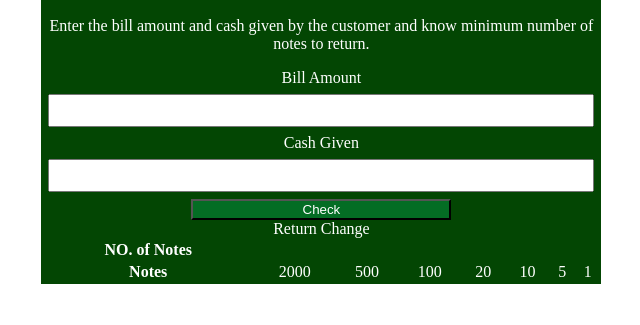
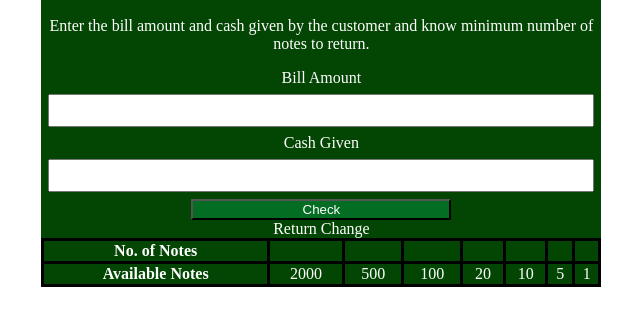
Before and after one commit to Kesharvani/Cash-Register-Manager, a plain HTML site: page index.html in a window 1280 px wide. Shown: the part 97-422 px from the top of the page, without its empty margins (409-1049 px from the left). Drawn offline with Linux system fonts and the light colour scheme.

Commit message:
style: table styled

```diff
--- a/change.js
+++ b/change.js
@@ -13,14 +13,10 @@ buttonCheck.addEventListener("click", function ValidateBillandCashAmount() {
 
         if (Number(cashGiven.value) > Number(billAmount.value))
         {
-            console.log(cashGiven.value);
-            console.log(cashGiven.value > billAmount.value);
             const toBeReturnAmount = cashGiven.value - billAmount.value;
            exchangeMoney(toBeReturnAmount);
         }
         else {
-            console.log(cashGiven.value);
-            console.log(cashGiven.value > billAmount.value);
             showMessage("Do you wanna wash plates!");
         }
     }
--- a/index.html
+++ b/index.html
@@ -29,7 +29,7 @@
         </caption>
 
         <tr>
-            <th>NO. of Notes</th>
+            <th>No. of Notes</th>
             <td class="nts"></td>
             <td class="nts"></td>
             <td class="nts"></td>
@@ -40,7 +40,7 @@
         </tr>
 
         <tr>
-            <th>Notes</th>
+            <th>Available Notes</th>
             <td>2000</td>
             <td>500 </td>
             <td>100</td>
--- a/style.css
+++ b/style.css
@@ -33,3 +33,8 @@
     margin-right: 150px;
     background-color: rgb(4, 109, 36);
 }
+
+table, tr,th,td{
+    border: solid black;
+    border-collapse: collapse;
+}
```
